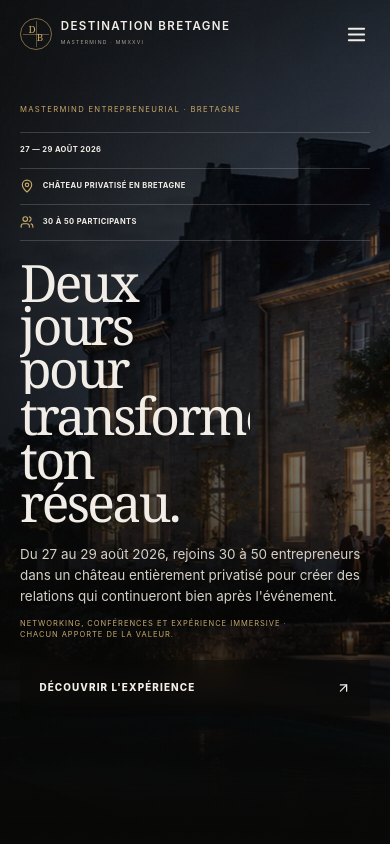
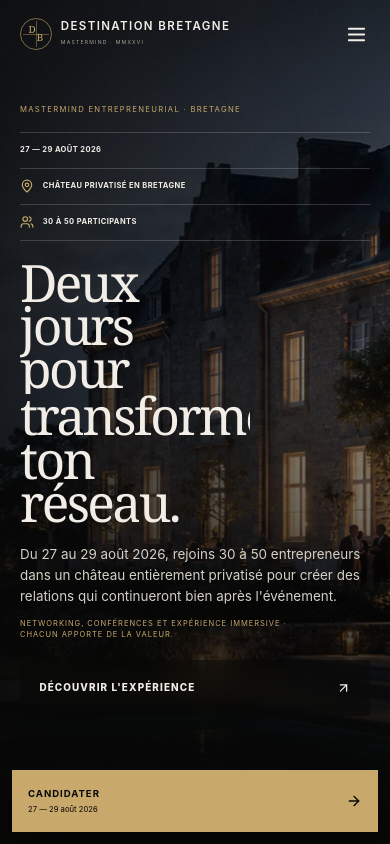
Before and after one commit to chrometheecosystem-a11y/jsp, a Next.js app: page / in a window 390 px wide. Shown: the top 844 px of the page. Built offline with nearby package versions, Linux system fonts and the light colour scheme.

Commit message:
Add adaptive mobile booking CTA

```diff
--- /dev/null
+++ b/components/MobileBookingCta.tsx
@@ -0,0 +1,24 @@
+"use client";
+
+import { useEffect, useState } from "react";
+import { ArrowRight } from "lucide-react";
+import { eventConfig as event } from "@/config/event";
+
+export function MobileBookingCta() {
+  const [hidden, setHidden] = useState(false);
+
+  useEffect(() => {
+    const targets = [document.getElementById("candidature"), document.querySelector("footer")].filter(Boolean) as Element[];
+    const visible = new Set<Element>();
+    const observer = new IntersectionObserver((entries) => {
+      entries.forEach((entry) => entry.isIntersecting ? visible.add(entry.target) : visible.delete(entry.target));
+      setHidden(visible.size > 0);
+    }, { rootMargin: "0px 0px -25%", threshold: 0.05 });
+    targets.forEach((target) => observer.observe(target));
+    return () => observer.disconnect();
+  }, []);
+
+  return <a className={`mobile-book${hidden ? " mobile-book-hidden" : ""}`} href="#candidature" aria-hidden={hidden} tabIndex={hidden ? -1 : undefined}>
+    <span><b>{event.final.primaryCta}</b><small>{event.dates}</small></span><ArrowRight />
+  </a>;
+}
```
